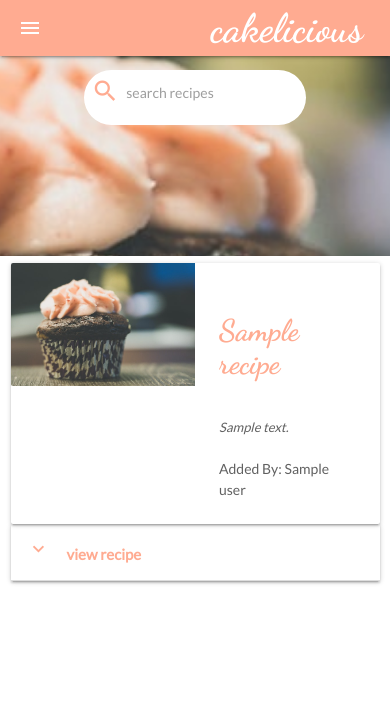
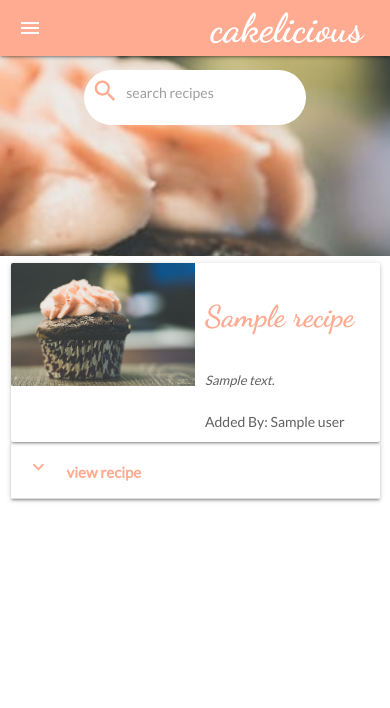
Before and after one commit to sophie-apples/cakelicious, a Flask app: page / in a window 390 px wide. Shown: the top 708 px of the page. Run offline with Flask 2, Linux system fonts and the light colour scheme; a database or web service that is not in the repository returns one stand-in record (values such as "Sample title"); some libraries are stand-ins or nearby versions.

Commit message:
changed padding on card content at max width 520

```diff
--- a/static/css/style.css
+++ b/static/css/style.css
@@ -50,6 +50,12 @@
     max-width: auto;
 }
 
+@media (max-width: 576px){
+    .card .card-content {
+        padding: 10px;
+    }
+}
+
 .collapsible{
     margin: 0;
     border:none;
```
